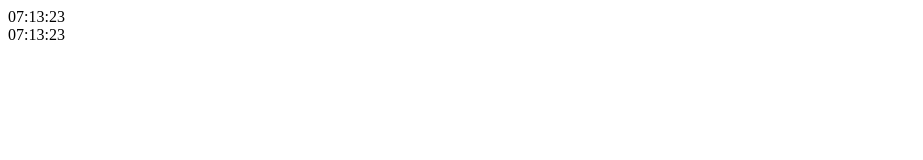
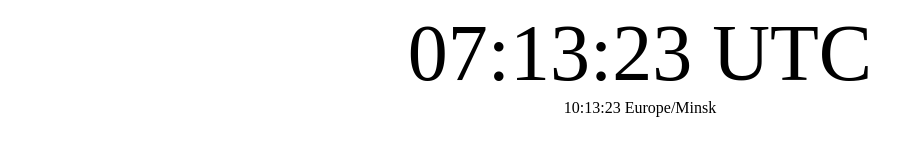
Before and after one commit to AlekseiKorolyov/clock, a plain HTML site: page clock.html in a window 1280 px wide. Shown: the whole page, without its empty margins (0-923 px from the left). Drawn offline with Linux system fonts and the light colour scheme; a web font is replaced by a local one.

Commit message:
07.04.25

```diff
--- /dev/null
+++ b/clock.css
@@ -0,0 +1,19 @@
+body {
+    font-family: 'Orbitron';
+    text-align: center;
+    /* margin-top: 50px; */
+}
+#clock1 {
+    font-size: 5em;
+}
+#clock2 {
+    font-size: 1em;
+}
+
+@font-face {
+    font-family: 'Orbitron';
+    font-style: normal;
+    font-weight: 400;
+    src: url(https://fonts.gstatic.com/s/orbitron/v31/yMJMMIlzdpvBhQQL_SC3X9yhF25-T1nyGy6BoWgz.woff2) format('woff2');
+    unicode-range: U+0000-00FF, U+0131, U+0152-0153, U+02BB-02BC, U+02C6, U+02DA, U+02DC, U+0304, U+0308, U+0329, U+2000-206F, U+20AC, U+2122, U+2191, U+2193, U+2212, U+2215, U+FEFF, U+FFFD;
+  }
--- a/clock.html
+++ b/clock.html
@@ -1,4 +1,5 @@
 <div id="clock1"></div>
 <div id="clock2"></div>
 
-<script src="clock.js"></script>
+<link rel="stylesheet" href="clock.css">
+<script src="cons.js"></script>
--- a/clock.js
+++ b/clock.js
@@ -3,10 +3,11 @@ class Clock {
         this.elementId = id;
         // this.offset = offset;
         // this.timeZone = timeZone;
+        this.start();
     }
 
 
-    getTime() {
+    tiktak() {
         let date = new Date();
         let h = date.getUTCHours() < 10 ? "0" + date.getUTCHours() : date.getUTCHours();
         let m = date.getUTCMinutes() < 10 ? "0" + date.getUTCMinutes() : date.getUTCMinutes();
@@ -17,12 +18,10 @@ class Clock {
 
 
     start() {
-        this.getTime();
-        setInterval(() => this.getTime(), 1000);
+        this.tiktak();
+        setInterval(() => this.tiktak(), 1000);
     }
 }
 
 const clock1 = new Clock("clock1");
 const clock2 = new Clock("clock2");
-clock1.start();
-clock2.start();
--- a/cons.js
+++ b/cons.js
@@ -12,7 +12,7 @@ class Clock {
         const localTime = new Date(utcTime + (this.offset * 60000));
 
         const options = { hour: '2-digit', minute: '2-digit', second: '2-digit', timeZone: this.timeZone };
-        const timeString = localTime.toLocaleTimeString(options);
+        const timeString = localTime.toLocaleTimeString(options, { hour12: false });
 
         document.getElementById(this.elementId).innerHTML = `${timeString} ${this.timeZone}`;
     }
```
